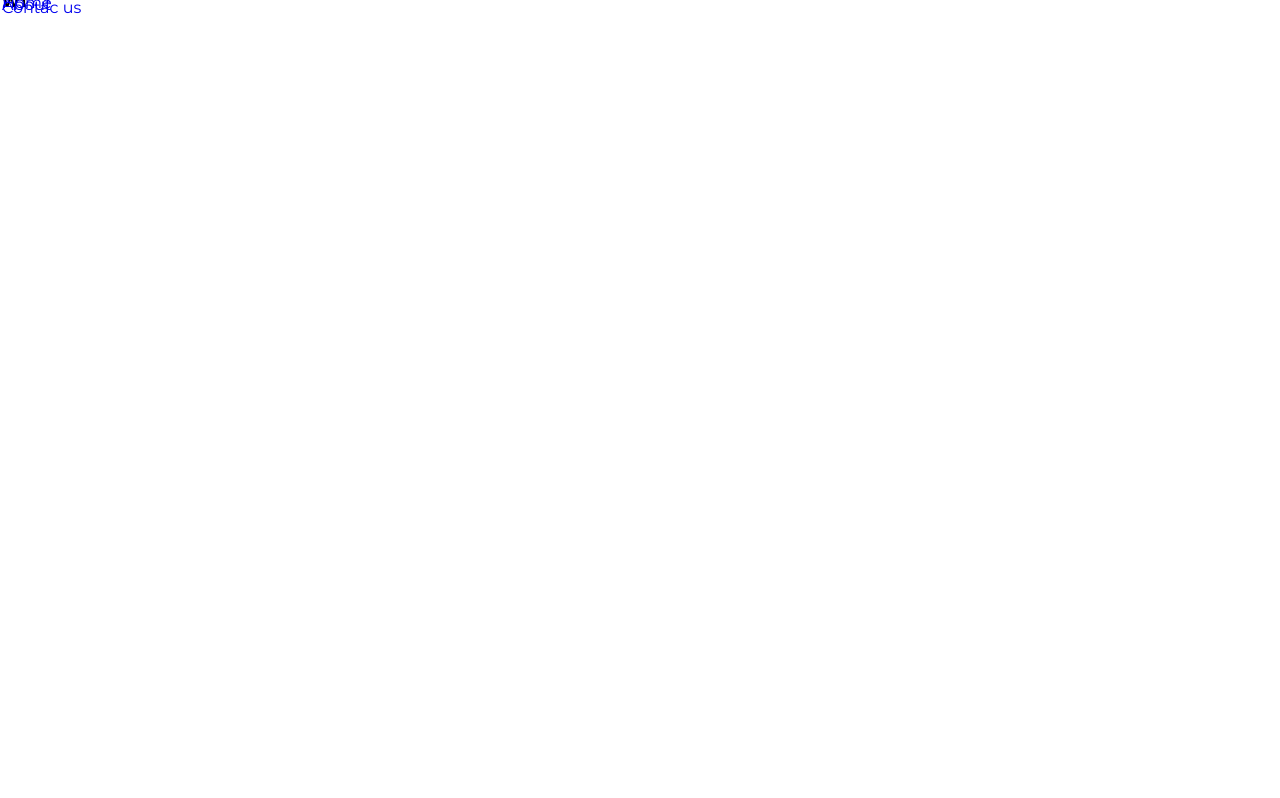
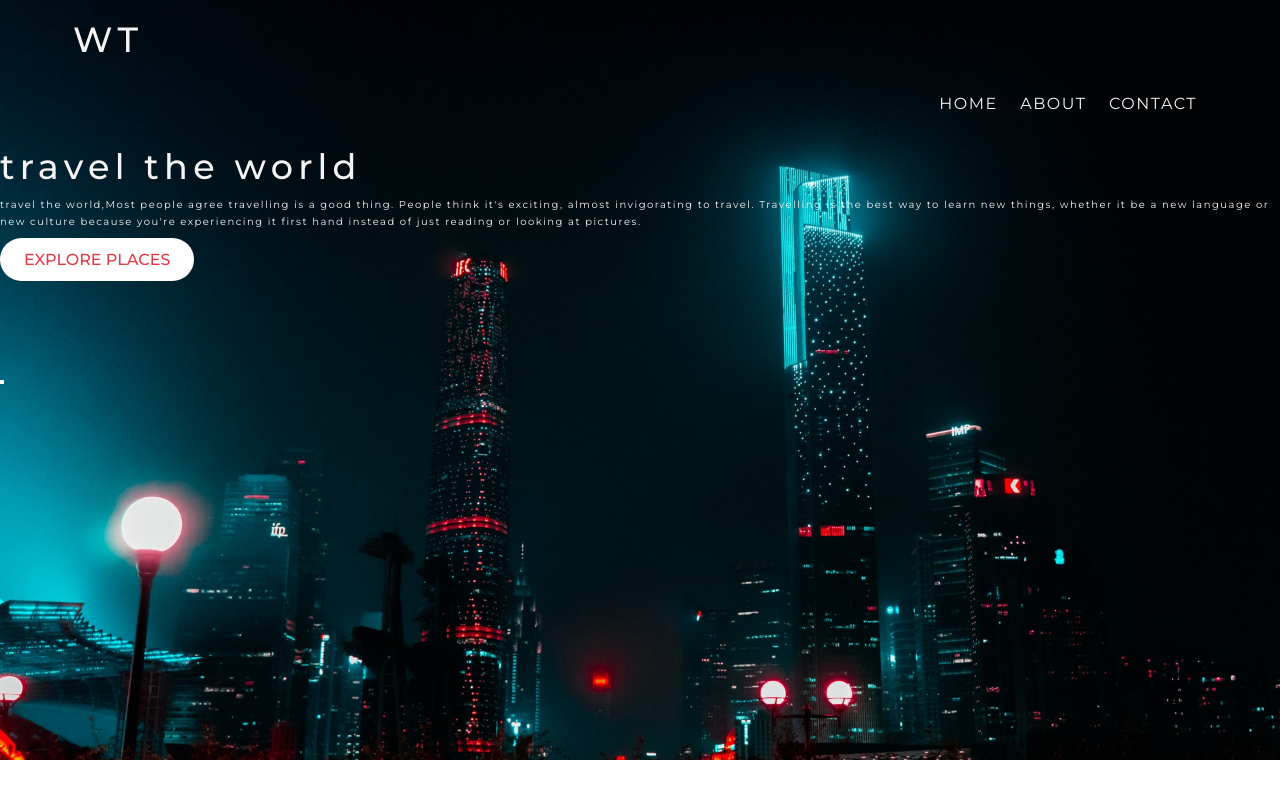
Before and after one commit to NikitaYadav11/journey_to_destination-, a plain HTML site: page index.html in a window 1280 px wide. Drawn offline with Linux system fonts and the light colour scheme.

Commit message:
css-styling

```diff
--- a/css/style.css
+++ b/css/style.css
@@ -1,16 +1,16 @@
-@import url('https://fonts.googleapis.com/css2?family=Montserrat:wght@300;400;500;700&display=swap');
+@import url("https://fonts.googleapis.com/css2?family=Montserrat:wght@300;400;500;700&display=swap");
+* {
+  margin: 0;
+  padding: 0;
+  box-sizing: border-box;
+}
+/* ######### html element design######## */
 html{
-     font-size: 10px;
+  font-size:62.5%
 }
-
-*{
-     margin:0;
-     padding:0;
-     box-sizing:border box;
-}
-body{
+body {
   font-family: "Montserrat", sans-serif;
-     line-height: 6.25%
+   line-height: 1.7;
 }
  ul li{
   list-style: none;
@@ -19,43 +19,121 @@ a{
   font-size: 1.6rem;
   text-decoration: none;
 }
-p li{
-     font-size: 1.6rem;
-     margin-bottom: 0.5em;
+p, li{
+  font-size: 1.6 rem ;
+  margin-bottom: 0.5 em;
   letter-spacing: 0.15em;
 }
-h1 h2 h3{
-     margin-bottom: 0.5em;
+h1,h2,h3{
+  font-weight: 500 ;
+  margin-bottom: 0.5 em;
   letter-spacing: 0.15em;
+}
+/* ######### utility classes design ######## */
+.container{
+       max-width:1200px;
+       width: 90%;
+       margin: 0 auto;
+}
+
+.lg-heading{
+  font-size: 3.5rem;
+
+}
+.md-heading{
+  font-size: 2.2 rem;
+}
+.text-red{
+  color: #e63946;
+}
+.text-light{
+  color: #f4f4f4;
+}
+.text-black{
+  color: #333333;
+}
+.text-grey{
+  color: #555;
+}
+
+.btn{
+  display:  inline-block;
+  padding: 0.5em 1.5em;
   font-weight: 500;
+  text-transform: uppercase;
+  margin: 0.5em 0;
 }
+
+.btn-primary{
+  background-color: #FFF;
+
+  border-radius: 10rem;
+}
+
+/* ######### header design######## */
   .header{
+    position: relative;
     height: 95vh;
-     background: url('../img/header-image.jpg');
-     background: linear-gradient(rgba(0,0,0,0.5), rgba(0,0,0,0.5)),url('../img/header-image.jpg');
-     background-position: center;
+    background-image:url("../img/header-image.jpg");
+    background-color: linear-gradient(rgba(0,0,0,0.5),rgba(0,0,0,.0.5)) ;
+    background-position:center;
     background-size:cover;
-     background-repeat: no-repeat;
+    background-repeat:no-repeat;
   }
+
   .navbar{
+
+    padding: 1rem;
+  }
+
+   .header .navbar.logo{
+    float: left;
+
+  }
+
+  .header .navbar .nav-items{
+    float:right;
+    margin-top: 1rem;
+  }
+
+  .header .navbar .nav-item{
+    display: inline-block;
+    padding: 1rem;
+    text-transform: uppercase;
+  }
+
+  .navbar a{
+    padding-bottom:0.3rem;
+  }
+
+  .navbar a:hover{
+    border-bottom: 1px solid #FFF;
+  }
+
+  .navbar a:link,
+  .navbar a:visited{
+    color:#f4f4f4;
+
+  }
+
+  .navbar::after{
+    content:"";
+    display:block;
+    clear:both;
+  }
+
+  /* ##### header content stying##### */
+
+  .header-content{
+    position: absolute;
     border: 2px solid white;
+    top: 50%;
   }
- .header .logo
- .header .navbar a{
-     color: white;
+
+  .header-content h1  {
+     text-transform: uppercase;
+     font-weight: 700;
   }
- .header .navbar .logo{
-     float: left;
-     font-size: 3.5em;
+  .header-content p {
+    text-transform: uppercase;
   }
- .header .navbar .navitem{
-     float:right;
- }
- .header .navitem .navbar{
-     display: inline-block;
- }
- .navbar::after{
-     content: "";
-     display: block;
-     clear: both;
- }
--- a/index.html
+++ b/index.html
@@ -9,16 +9,22 @@
 </head>
 
 <body>
-     <header class="headecdcd">
-           <nav class="navbar">
-               <h1 class="logo">WT</h1>
-               <ul calss="navitem">
-                    <li class="navitem"><a href="./index.html">Home</a></li>
-                    <li class="navitem"><a href="./home.html">About</a></li>
-                    <li class="navitem"><a href="./contact.html">Contac us</a></li>
-
-               </ul>
-           </nav>
+     <header class="header">
+          <nav class="navbar">
+               <div class="container">
+                    <h1 class="log lg-heading text-light">WT</h1>
+                    <ul class="nav-items">
+                      <li class="nav-item"><a href="./index.html">Home</a></li>
+                      <li class="nav-item"><a href="./about.html">About</a></li>
+                      <li class="nav-item"><a href="./contact.html">Contact</a></li>
+                    </ul>
+               </div>
+          </nav>
+          <div class="header-content"></div>
+          <div></div>
+          <h1 class="lg-heading text-light">travel the world</h1>
+          <p class="text-light">travel the world,Most people agree travelling is a good thing. People think it's exciting, almost invigorating to travel. Travelling is the best way to learn new things, whether it be a new language or new culture because you're experiencing it first hand instead of just reading or looking at pictures.</p>
+          <a href="" class="btn btn-primary text-red md-heading">Explore Places</a>
      </header>
 </body>
 
```
Also changed, not shown: about.html (added), home.html (deleted). Lines whose indentation alone changed are shown as unchanged.
